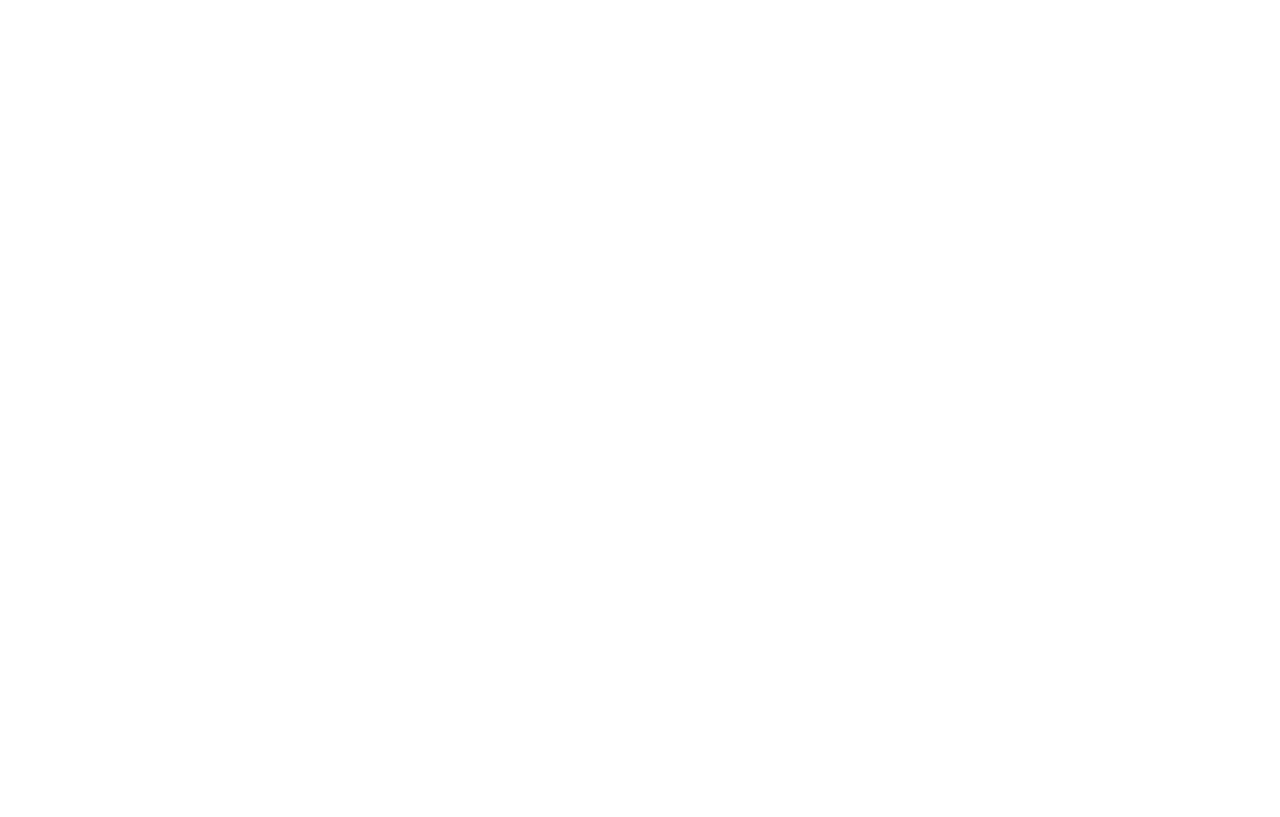
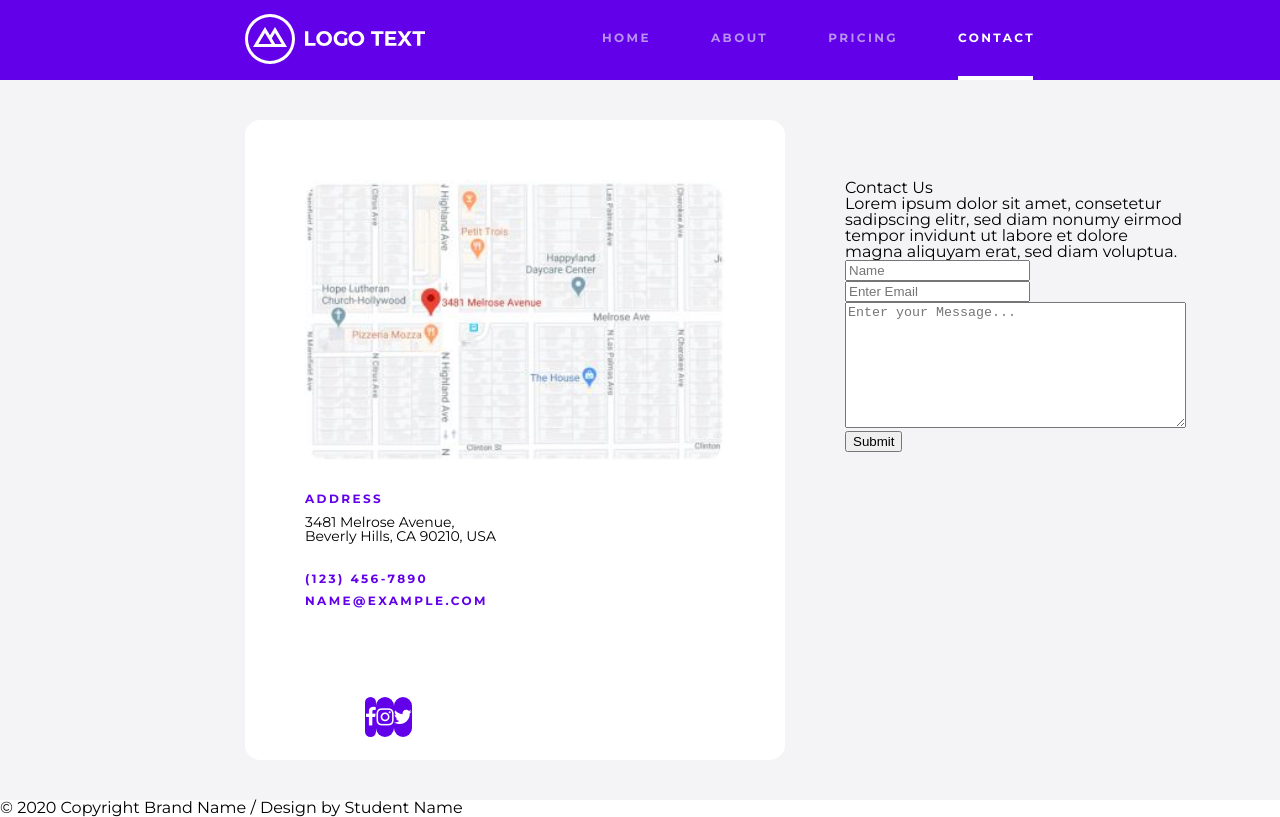
Before and after one commit to pthomas2001/contact, a plain HTML site: page index.html in a window 1280 px wide. Drawn offline with nearby package versions, Linux system fonts and the light colour scheme.

Commit message:
location

```diff
--- a/base.css
+++ b/base.css
@@ -1,4 +1,4 @@
-/*
+/**
 * CSS STYLESHEETS:
 *
 * base.css............Sets the global rules.
@@ -7,18 +7,19 @@
 */
 
 
-/*
+/**
 * THIS FILE CONTAINS:
 *
 * GLOBAL RULES
 * Box-sizing
 * Links
+* H6 rules
 * Font-family
+* Paddings
 *
 * GLOBAL VALUES (VARIABLES)
 * Backgrounds
 * Font colors
-* Paddings
 */
 
 
@@ -39,7 +40,22 @@ a {
 }
 
 
+h6 {
+  font-size:        12px;
+  letter-spacing:   2.4px;
+  font-weight:      bold;
+  text-transform:   uppercase
+}
+
+
 body { font-family: "Montserrat" }
+
+
+main div {
+  width:    540px;
+  height:   640px;
+  padding:  60px
+}
 
 
 
@@ -49,23 +65,26 @@ body { font-family: "Montserrat" }
   #GLOBAL VALUES
 \*------------------------------------*/
 
+/**
+* 1) Background color of header and buttons
+* 2) Background color of divs in main container
+*
+* 3) Font color of header and buttons
+*/
+
 :root {
-  --primary-background:    #6200EA;
-  --secondary-background:  white;
+  --primary-background:    #6200EA; /* [1] */
+  --secondary-background:  white; /* [2] */
+  --form-background:       #F4F3F5;
   --footer-background:     #211138;
-  --form-background:       #F4F3F5;
 }
 
 
 :root {
-  --primary-font-color:   white;
-  --secondary-font-color: #6200EA;
-  --paragraph-font-color: #211138;
+  --primary-font-color:       white; /* [3] */
+  --secondary-font-color:     #6200EA;
+  --navbar-font-color:        rgba(244,243,245,0.6);
+  --paragraph-font-color:     #211138;
+  --footer-font-color:        #B2ACBA;
+  --footer-span-font-color:   #6200EA;
 }
-
-
-main div {
-  width:    540px;
-  height:   640px;
-  padding:  60px
-}
--- a/components.css
+++ b/components.css
@@ -0,0 +1,108 @@
+/**
+* THIS FILE CONTAINS:
+*
+* HEADER
+* MAIN
+* FOOTER
+*/
+
+
+
+
+
+/*------------------------------------*\
+  #HEADER
+\*------------------------------------*/
+
+/**
+* These rules extend ´.header´ in components.css
+*/
+
+.header { background: var(--primary-background) }
+
+  .navbar__item {
+    color:            var(--navbar-font-color);
+    font-size:        12px;
+    letter-spacing:   2.4px;
+    font-weight:      bold;
+    text-transform:   uppercase
+  }
+
+  .navbar__item--active { color: var(--primary-font-color) }
+
+  .navbar__item--active::after {
+    content:          "";
+    display:          block;
+    position:         relative;
+    top:              32px;
+    height:           4px;
+    width:            75px;
+    background:       var(--primary-font-color)
+  }
+
+
+
+
+
+/*------------------------------------*\
+  #MAIN
+\*------------------------------------*/
+
+/**
+* These rules extend ´.main´, ´.location´
+* and ´.contact-us´ in components.css.
+*/
+
+
+.main { background: #F4F3F5 }
+
+
+  .location {
+    background:       var(--secondary-background);
+    border-radius:    15px
+  }
+
+    .location__map {
+      height:           280px;
+      width:            420px;
+      border-radius:    15px
+    }
+
+    .location__address-heading {
+      color:            var(--secondary-font-color);
+      margin:           30px 0 10px
+    }
+
+    .location__address { font-size: 14px }
+
+    .location__phone-number {
+      color:            var(--secondary-font-color);
+      margin:           30px 0 10px
+    }
+
+    .location__email {
+      color:            var(--secondary-font-color);
+      margin-bottom:    30px
+    }
+
+    .location__icon-container {
+      display:          flex;
+      justify-content:  space-between;
+      width:            140px;
+      height:           40px
+    }
+
+      .location__icon-link {
+        display:          table;
+        background:       var(--primary-background);
+        text-align:       center;
+        font-size:        20px;
+        border-radius:    9999px;
+        width:            40px;
+        height:           40px;
+      }
+
+        .location__icon {
+          display:          table-cell;
+          vertical-align:   middle
+        }
--- a/index.html
+++ b/index.html
@@ -4,15 +4,103 @@
   <meta charset="UTF-8">
   <meta name="viewport" content="width=device-width, initial-scale=1.0">
   <title>Document</title>
+
   <link rel="stylesheet" href="https://cdnjs.cloudflare.com/ajax/libs/meyer-reset/2.0/reset.css">
   <link rel="stylesheet" href="https://maxcdn.bootstrapcdn.com/font-awesome/4.7.0/css/font-awesome.min.css">
   <link rel="preconnect" href="https://fonts.gstatic.com">
   <link href="https://fonts.googleapis.com/css2?family=Montserrat:wght@400;700&display=swap" rel="stylesheet">
+
   <link rel="stylesheet" href="base.css">
   <link rel="stylesheet" href="layout.css">
   <link rel="stylesheet" href="components.css">
 </head>
+
+
 <body>
+
+
+
+
+
+  <header class="header">
+    <div class="table-wrapper">
+      <div class="flex-wrapper">
+
+        <figure class="logo-container">
+          <img class="logo" src="assets/logo_50.svg" alt="website logo">
+        </figure>
+
+        <div class="navbar">
+          <a href="#" class="navbar__item">Home</a>
+          <a href="#" class="navbar__item">About</a>
+          <a href="#" class="navbar__item">Pricing</a>
+          <a href="#" class="navbar__item navbar__item--active">Contact</a>
+        </div>
+
+      </div>
+    </div>
+  </header>
+
+
+
+
+
+  <main class="main">
+
+    <div class="location">
+
+      <img class="location__map" src="assets/map.JPG" alt="map">
+      <h6 class="location__address-heading">Address</h6>
+      <p class="location__address">
+        3481 Melrose Avenue, <br>
+        Beverly Hills, CA 90210, USA
+      </p>
+      <h6 class="location__phone-number">(123) 456-7890</h6>
+      <h6 class="location__email">name@example.com</h6>
+
+      <div class="location__icon-container">
+        <a href="#" class="location__icon-link"><i class="location__icon fa fa-facebook" aria-hidden="true"></i></a>
+        <a href="#" class="location__icon-link"><i class="location__icon fa fa-instagram" aria-hidden="true"></i></a>
+        <a href="#" class="location__icon-link"><i class="location__icon fa fa-twitter" aria-hidden="true"></i></a>
+      </div>
+
+    </div>
+
+
+    <div class="contact-us">
+
+      <h1 class="contact-us__heading">Contact Us</h1>
+      <p class="contact-us__paragraph">
+        Lorem ipsum dolor sit amet, consetetur sadipscing elitr,
+        sed diam nonumy eirmod tempor invidunt ut labore et dolore magna aliquyam erat,
+        sed diam voluptua.
+      </p>
+
+      <form action="">
+        <input class="contact-us__input" type="text" placeholder="Name" name="name">
+        <input class="contact-us__input" type="email" placeholder="Enter Email" name="email">
+        <textarea class="contact-us__input" name="message" placeholder="Enter your Message..." cols="40" rows="8"></textarea>
+        <button class="contact-us__btn">Submit</button>
+      </form>
+
+    </div>
+
+  </main>
+
+
+
+
+
+  <footer class="footer">
+
+    <p class="footer__paragraph">
+      © 2020 Copyright
+      <span class="footer__span">Brand Name</span>
+      / Design by
+      <span class="footer__span">Student Name</span>
+    </p>
+
+  </footer>
 
 </body>
 </html>
--- a/layout.css
+++ b/layout.css
@@ -0,0 +1,73 @@
+/**
+* THIS FILE CONTAINS:
+*
+* HEADER
+* MAIN
+* FOOTER
+*/
+
+
+
+
+
+/*------------------------------------*\
+  #HEADER
+\*------------------------------------*/
+
+/**
+* Extend ´.header´ in components.css
+*/
+
+/**
+* 1) This rule sets the position of ´.logo-container´ and ´.navbar´.
+*/
+
+.header {
+  display:          table;
+  height:           80px;
+  width:            100%;
+  padding:          0 245px;
+}
+
+  .table-wrapper {
+    display:          table-cell;
+    vertical-align:   middle;
+    height:           50px
+  }
+
+    .flex-wrapper {
+      display:          flex;
+      justify-content:  space-between; /* [1] */
+      align-items:      center
+    }
+
+      .navbar {
+        display:          flex;
+        justify-content:  space-between;
+        width:            433px
+      }
+
+
+
+
+
+/*------------------------------------*\
+  #MAIN
+\*------------------------------------*/
+
+/**
+* Extend ´.main´, ´.location´
+* and ´.contact-us´ in components.css
+*/
+
+.main {
+  display:          flex;
+  justify-content:  space-between;
+  height:           720px;
+  padding:          40px 245px;
+}
+
+  .location, .contact-us {
+    height:           640px;
+    padding:          60px
+  }
```
